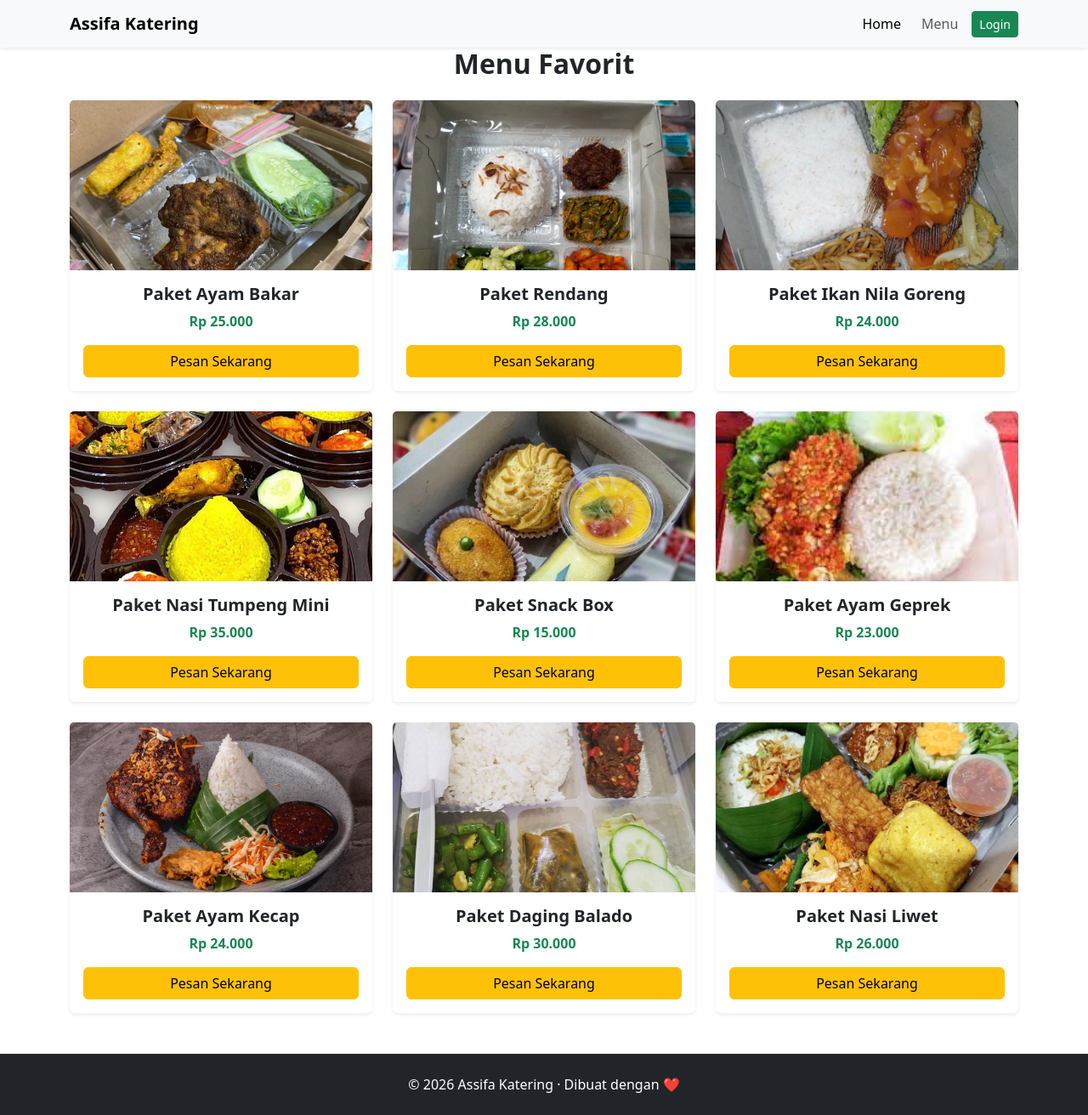
After one commit to Maniexie/spk-rekomendasi-paket-katering-metode-wp, a PHP site: page /pages/menu_favorit.php in a window 1280 px wide. The commit adds this page. Shown: the whole page at 85% size. Run offline with PHP 8.4, Linux system fonts and the light colour scheme.

Commit message:
rapikan landing page

```diff
--- a/middleware/auth.php
+++ b/middleware/auth.php
@@ -11,9 +11,7 @@ header("Expires: 0");
 */
 $publicPages = [
     'landing_page',
-    'menu_katering',
-    'paket_katering',
-    'hasil_paket_menu',
+    'menu_favorit',
     'login'
 ];
 
--- a/middleware/role.php
+++ b/middleware/role.php
@@ -9,7 +9,7 @@ function checkRoleAccess($page)
 
         'Guest' => [
             'landing_page',
-            'menu_katering',
+            'menu_favorit',
             'paket_katering',
             'hasil_paket_menu',
             'login'
--- /dev/null
+++ b/pages/footerlp.php
@@ -0,0 +1,12 @@
+<!-- FOOTER -->
+<footer class="bg-dark text-white text-center py-4">
+    <p class="mb-0">
+        ©
+        <?= date('Y') ?> Assifa Katering · Dibuat dengan ❤️
+    </p>
+</footer>
+
+<script src="https://cdn.jsdelivr.net/npm/bootstrap@5.3.8/dist/js/bootstrap.bundle.min.js"></script>
+</body>
+
+</html>
--- /dev/null
+++ b/pages/headerlp.php
@@ -0,0 +1,66 @@
+<?php
+require_once __DIR__ . '/../koneksi.php';
+?>
+<!doctype html>
+<html lang="id">
+
+<head>
+    <meta charset="utf-8">
+    <meta name="viewport" content="width=device-width, initial-scale=1">
+    <title>Assifa Katering</title>
+
+    <link href="https://cdn.jsdelivr.net/npm/bootstrap@5.3.8/dist/css/bootstrap.min.css" rel="stylesheet">
+
+    <style>
+        .hero {
+            background: linear-gradient(rgba(0, 0, 0, .5), rgba(0, 0, 0, .5)),
+                url('<?= BASE_URL ?>assets/img/hero.jpg') no-repeat;
+            background-size: cover;
+            background-position: center;
+            min-height: 80vh;
+            color: white;
+            display: flex;
+            align-items: center;
+        }
+
+        .feature-icon {
+            font-size: 40px;
+            color: #198754;
+        }
+
+        .menu-img {
+            height: 220px;
+            object-fit: cover;
+        }
+    </style>
+</head>
+
+<body>
+
+    <!-- NAVBAR -->
+    <nav class="navbar navbar-expand-lg navbar-light bg-light shadow-sm fixed-top">
+        <div class="container d-flex justify-content-between">
+            <a class="navbar-brand fw-bold" href="index.php?page=landing_page">Assifa Katering</a>
+
+            <button class="navbar-toggler" type="button" data-bs-toggle="collapse" data-bs-target="#navbarNav">
+                <span class="navbar-toggler-icon"></span>
+            </button>
+
+            <div class="collapse navbar-collapse justify-content-end" id="navbarNav">
+                <ul class="navbar-nav align-items-center gap-2">
+                    <li class="nav-item">
+                        <a class="nav-link active" href="index.php?page=landing_page">Home</a>
+                    </li>
+                    <li class="nav-item">
+                        <a class="nav-link" href="index.php?page=menu_favorit">Menu</a>
+                    </li>
+                    <!-- <li class="nav-item">
+                        <a class="nav-link" href="#">Tentang Kami</a>
+                    </li> -->
+                    <li class="nav-item">
+                        <a href="index.php?page=login" class="btn btn-success btn-sm">Login</a>
+                    </li>
+                </ul>
+            </div>
+        </div>
+    </nav>
--- /dev/null
+++ b/pages/menu_favorit.php
@@ -0,0 +1,54 @@
+<?php require_once __DIR__ . "/headerlp.php" ?>
+
+<div class="container py-5">
+
+    <h2 class="text-center mb-4 fw-bold mt-2">Menu Favorit</h2>
+
+    <div class="row g-4">
+
+        <?php
+        // contoh data dummy (nanti bisa dari database)
+        $menu = [
+            ["nama" => "Paket Ayam Bakar", "harga" => 25000, "gambar" => "ayambakar.jpg"],
+            ["nama" => "Paket Rendang", "harga" => 28000, "gambar" => "rendang.jpeg"],
+            ["nama" => "Paket Ikan Nila Goreng", "harga" => 24000, "gambar" => "ikangoreng.jpg"],
+            ["nama" => "Paket Nasi Tumpeng Mini", "harga" => 35000, "gambar" => "nasitumpeng.jpg"],
+            ["nama" => "Paket Snack Box", "harga" => 15000, "gambar" => "snackbox.jpg"],
+
+            ["nama" => "Paket Ayam Geprek", "harga" => 23000, "gambar" => "ayamgeprek.jpg"],
+            ["nama" => "Paket Ayam Kecap", "harga" => 24000, "gambar" => "ayamkecap.jpg"],
+            ["nama" => "Paket Daging Balado", "harga" => 30000, "gambar" => "dagingbalado.jpg"],
+            ["nama" => "Paket Nasi Liwet", "harga" => 26000, "gambar" => "nasiliwet.jpg"],
+            // ["nama" => "Paket Soto Ayam", "harga" => 22000, "gambar" => "sotoayam.jpg"],
+        ];
+
+        foreach ($menu as $m):
+            ?>
+
+            <div class="col-md-4"> <!-- 3 kolom -->
+                <div class="card h-100 shadow-sm border-0">
+
+                    <img src="assets/img/menulp/<?= $m['gambar'] ?>" class="card-img-top"
+                        style="height:200px; object-fit:cover;">
+
+                    <div class="card-body text-center">
+                        <h5 class="fw-semibold"><?= $m['nama'] ?></h5>
+
+                        <p class="text-success fw-bold">
+                            Rp <?= number_format($m['harga'], 0, ',', '.') ?>
+                        </p>
+
+                        <a href="index.php?page=login" class="btn btn-warning w-100">
+                            Pesan Sekarang
+                        </a>
+                    </div>
+
+                </div>
+            </div>
+
+        <?php endforeach; ?>
+
+    </div>
+</div>
+
+<?php require_once __DIR__ . "/footerlp.php" ?>
```
Also changed, not shown: index.php (+10 -0 lines), pages/landing_page.php (+7 -84 lines), assets/img/gambarlp1.jpg (added), assets/img/gambarlp2.jpg (added), assets/img/gambarlp3.jpg (added), assets/img/hero.jpg (added), assets/img/menulp/ayambakar.jpg (added), assets/img/menulp/ayamgeprek.jpg (added), assets/img/menulp/ayamkecap.jpg (added), assets/img/menulp/dagingbalado.jpg (added), assets/img/menulp/ikangoreng.jpg (added), assets/img/menulp/nasiliwet.jpg (added), assets/img/menulp/nasitumpeng.jpg (added), assets/img/menulp/rendang.jpeg (added), 1 more files.
